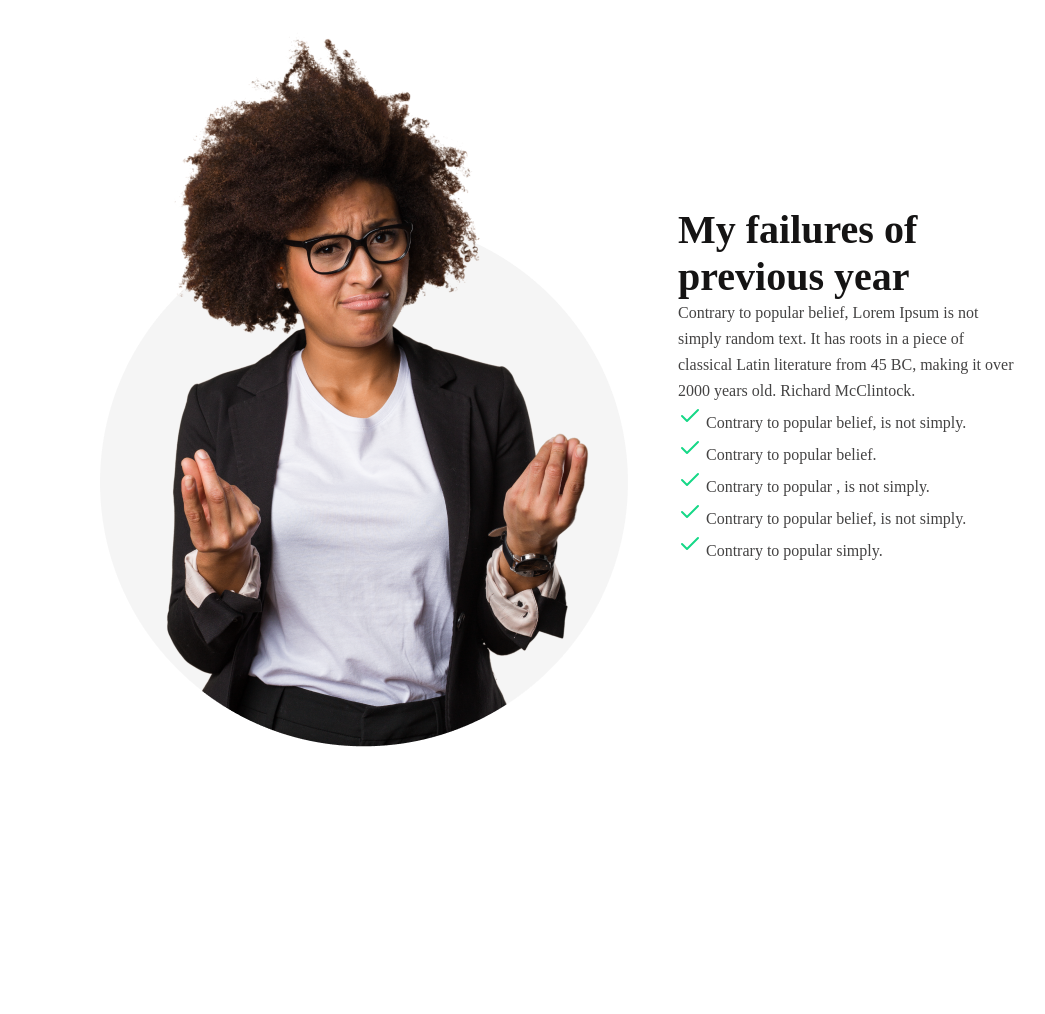
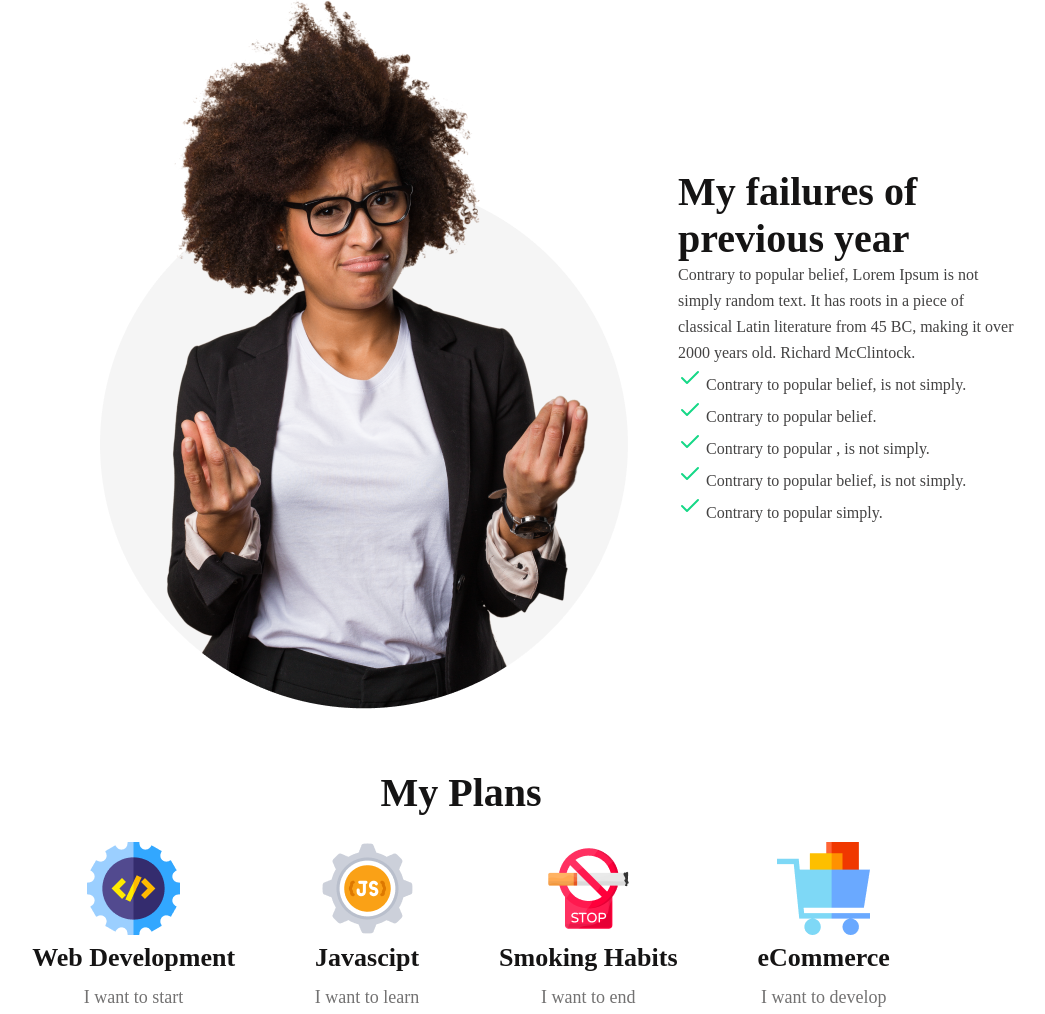
Before and after one commit to rafimd422/newYearNewMe, a plain HTML site: page index.html in a window 1280 px wide. Shown: the part 807-1821 px from the top of the page, without its empty margins (179-1224 px from the left). Before the commit the page ends 1592 px from the top, so only its background shows below. Drawn offline with Linux system fonts and the light colour scheme.

Commit message:
main seciton ended

```diff
--- a/index.html
+++ b/index.html
@@ -41,5 +41,35 @@
             </p>
         </div>
     </section>
+
+    <main>
+        <h3>My Plans</h3>
+        <div class="myPlans">
+            <div class="plans">
+                <img src="./images/icons/web.png" alt="">
+                <h4>Web Development</h4>
+                <p>I want to start</p>
+            </div>
+            <div class="plans">
+                <img src="./images/icons/js.png" alt="">
+                <h4>Javascipt</h4>
+                <p>I want to learn</p>
+            </div>
+            <div class="plans">
+                <img src="./images/icons/smoke.png" alt="">
+                <h4>Smoking Habits</h4>
+                <p>I want to end</p>
+            </div>
+            <div class="plans">
+                <img src="./images/icons/ecom.png" alt="">
+                <h4>eCommerce</h4>
+                <p>I want to develop</p>
+            </div>
+        </div>
+    </main>
+
+    <!-- main sectin ended -->
+
+
 </body>
 </html>
--- a/style.css
+++ b/style.css
@@ -65,7 +65,7 @@ cursor: pointer;
 
 
 section {
-    height: 100vh;
+    height: fit-content;
     width: 100vw;
 display: flex;
 justify-content: space-around;
@@ -76,6 +76,7 @@ align-items: center;
 .img {
     width: 50%;
     margin-left: 20%;
+    object-fit: contain;
 }
 .sectionDescrition {
     width: 50%;
@@ -89,6 +90,7 @@ align-items: center;
     }
     .img {
         margin-left: 0;
+        margin: 0 auto;
     }
     .sectionDescrition {
         width: 50%;
@@ -107,3 +109,35 @@ font-size: 16px;
 font-weight: 400;
 line-height: 26px;
 }
+/* section ended */
+
+main h3 {
+    color: #151414;
+font-family: Work Sans;
+font-size: 40px;
+font-weight: 700;
+text-align: center;
+margin-top: 60px;
+}
+main .myPlans {
+    display: flex;
+    justify-content: center;
+    gap:4rem;
+    margin-top: 1.6rem;
+    flex-wrap: wrap;
+}
+main .myPlans .plans {
+    text-align: center;
+}
+main .myPlans .plans h4{
+    font-size: 26px;
+    font-weight: 700;
+    color: #151414;
+    padding: 8px;
+}
+main .myPlans .plans p{
+    font-size: 18px;
+    font-weight: 500;
+    color: #737272;
+    padding: 6px;
+}
```
